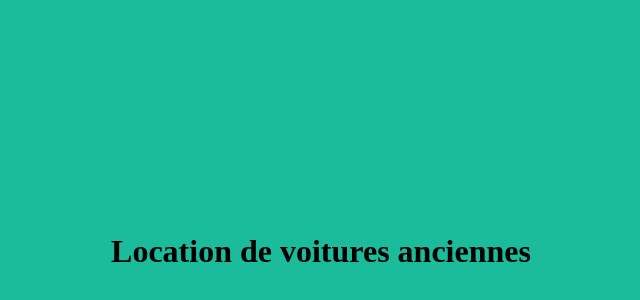
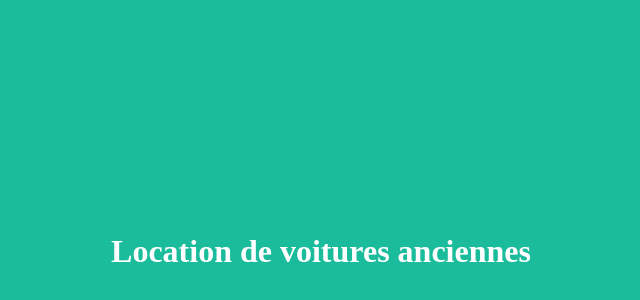
Before and after one commit to helay7/locationVoiture, a plain HTML site: page index.html in a window 1280 px wide. Shown: the part 28-328 px from the top of the page, without its empty margins (319-959 px from the left). Drawn offline with Linux system fonts and the light colour scheme.

Commit message:
modif couleur du grand titre

```diff
--- a/index.html
+++ b/index.html
@@ -4,7 +4,7 @@
     <title></title>
   </head>
   <body style="background-color:#1abc9c">
-    <h1 style="padding-top:20%; padding-bottom:20%; text-align:center;">Location de voitures anciennes</h1>
+    <h1 style="padding-top:20%; padding-bottom:20%; text-align:center; color:#FFFFFF">Location de voitures anciennes</h1>
   </body>
 
 
```
